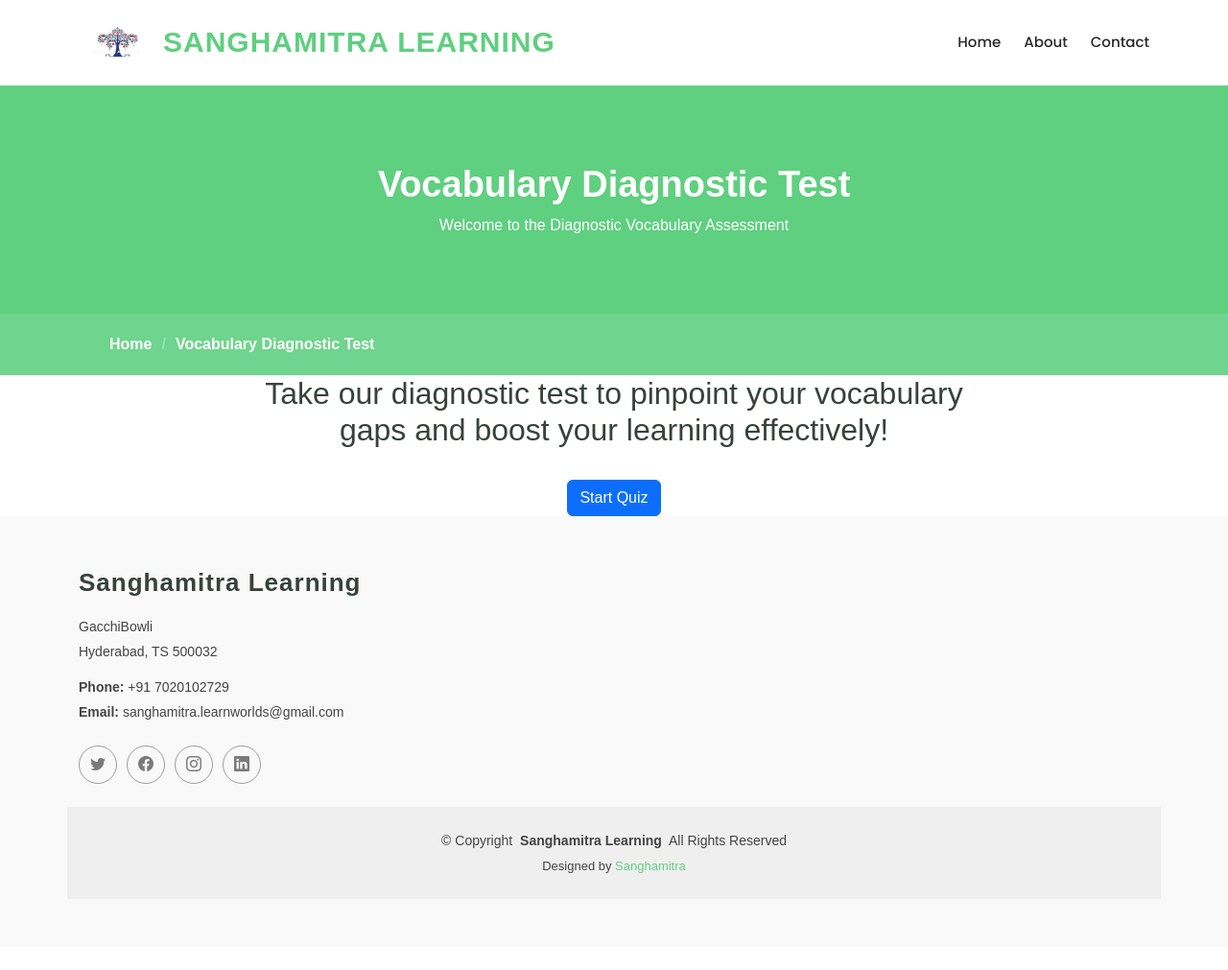
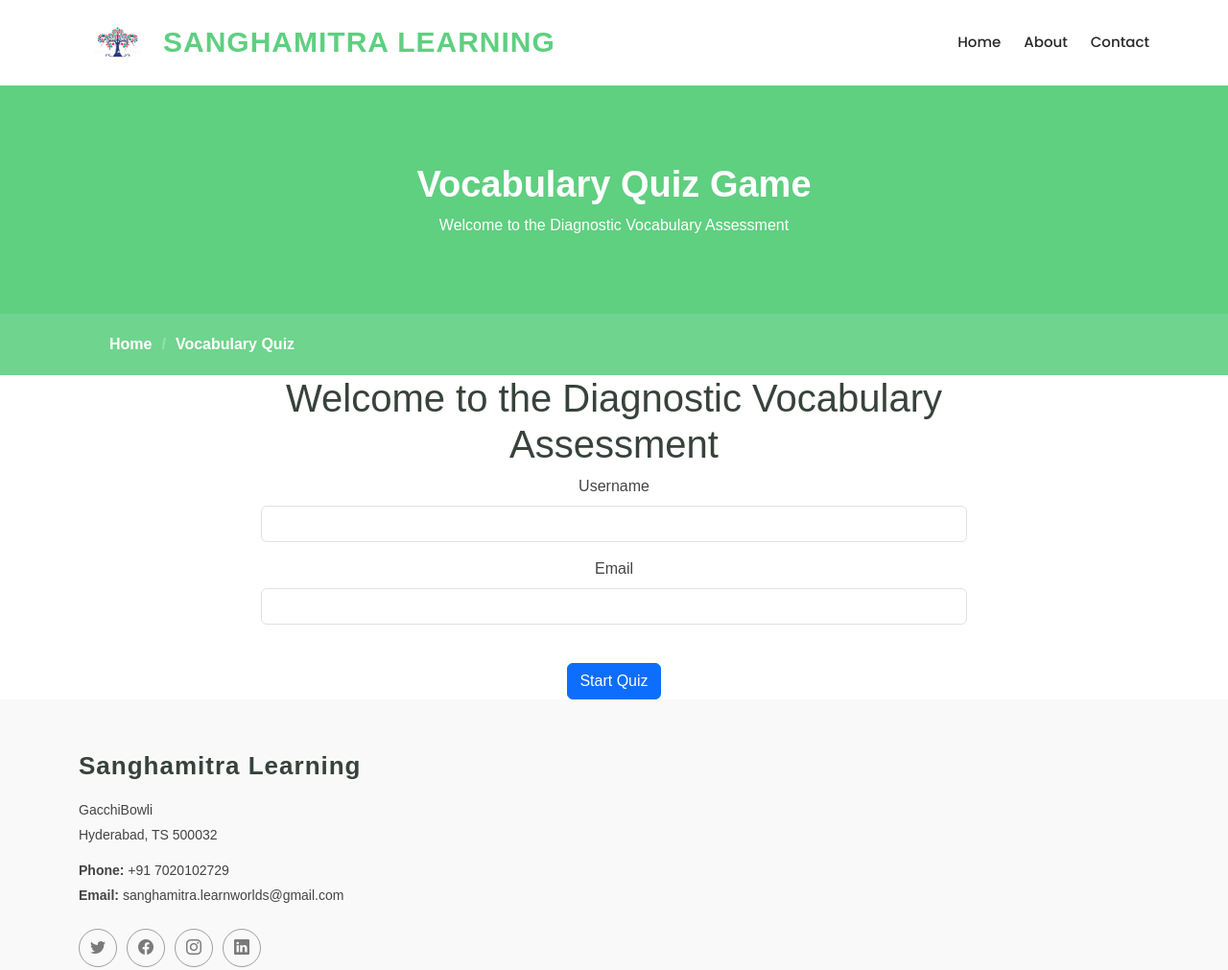
Before and after one commit to vaibhavselkar/sanghamitra-learning, a plain HTML site: page public/vocabulary-diagnostic-test.html in a window 1280 px wide. Shown: the top 1011 px of the page at 96% size. Before the commit the page ends 987 px from the top, so only its background shows below. Drawn offline with nearby package versions, Linux system fonts and the light colour scheme; a script that the page names is missing.

Commit message:
Update vocabulary-diagnostic-test.html
added user name and email for acquiring data of the users

```diff
--- a/public/vocabulary-diagnostic-test.html
+++ b/public/vocabulary-diagnostic-test.html
@@ -3,14 +3,14 @@
 <head>
     <meta charset="UTF-8">
     <meta name="viewport" content="width=device-width, initial-scale=1.0">
-    <title>Vocabulary Diagnostic Test</title>
+    <title>Vocabulary Quiz Game</title>
     <link href="assets/img/favicon.png" rel="icon">
     <link href="assets/img/apple-touch-icon.png" rel="apple-touch-icon">
 
     <!-- Fonts -->
     <link href="https://fonts.googleapis.com" rel="preconnect">
     <link href="https://fonts.gstatic.com" rel="preconnect" crossorigin>
-    <link href="https://fonts.googleapis.com/css2?family=Open+Sans:ital,wght@0,300;0,400;0,500;0,600;0,700;0,800;1,300;1,400;1,500;1,600;1,700;1,800&family=Poppins:ital,wght@0,100;0,200;0,300;0,400;0,500;0,600;0,700;0,800;0,900;1,100;1,200;1,300;1,400;1,500;1,600;1,700;1,800&display=swap" rel="stylesheet">
+    <link href="https://fonts.googleapis.com/css2?family=Open+Sans:ital,wght@0,300;0,400;0,500;0,600;0,700;0,800;1,300;1,400;1,500;1,600;1,700;1,800&family=Poppins:ital,wght@0,100;0,200;0,300;0,400;0,500;0,600;0,700;0,800;0,900&display=swap" rel="stylesheet">
 
     <!-- Vendor CSS Files -->
     <link href="assets/vendor/bootstrap/css/bootstrap.min.css" rel="stylesheet">
@@ -55,7 +55,7 @@
         <div class="container">
           <div class="row d-flex justify-content-center text-center">
             <div class="col-lg-8">
-              <h1>Vocabulary Diagnostic Test</h1>
+              <h1>Vocabulary Quiz Game</h1>
               <p class="mb-0">Welcome to the Diagnostic Vocabulary Assessment</p>
             </div>
           </div>
@@ -65,7 +65,7 @@
         <div class="container">
           <ol>
             <li><a href="index.html">Home</a></li>
-            <li class="current">Vocabulary Diagnostic Test</li>
+            <li class="current">Vocabulary Quiz</li>
           </ol>
         </div>
       </nav>
@@ -75,8 +75,18 @@
         <div class="container">
             <div class="row d-flex justify-content-center text-center">
                 <div class="col-lg-8">
-                    <h2>Take our diagnostic test to pinpoint your vocabulary gaps and boost your learning effectively!</h2>
-                    <button id="start-button" class="btn btn-primary mt-4">Start Quiz</button>
+                    <h1>Welcome to the Diagnostic Vocabulary Assessment</h1>
+                    <form id="user-form">
+                        <div class="mb-3">
+                            <label for="username" class="form-label">Username</label>
+                            <input type="text" class="form-control" id="username" required>
+                        </div>
+                        <div class="mb-3">
+                            <label for="email" class="form-label">Email</label>
+                            <input type="email" class="form-control" id="email" required>
+                        </div>
+                        <button type="submit" class="btn btn-primary mt-4">Start Quiz</button>
+                    </form>
                 </div>
             </div>
         </div>
```
